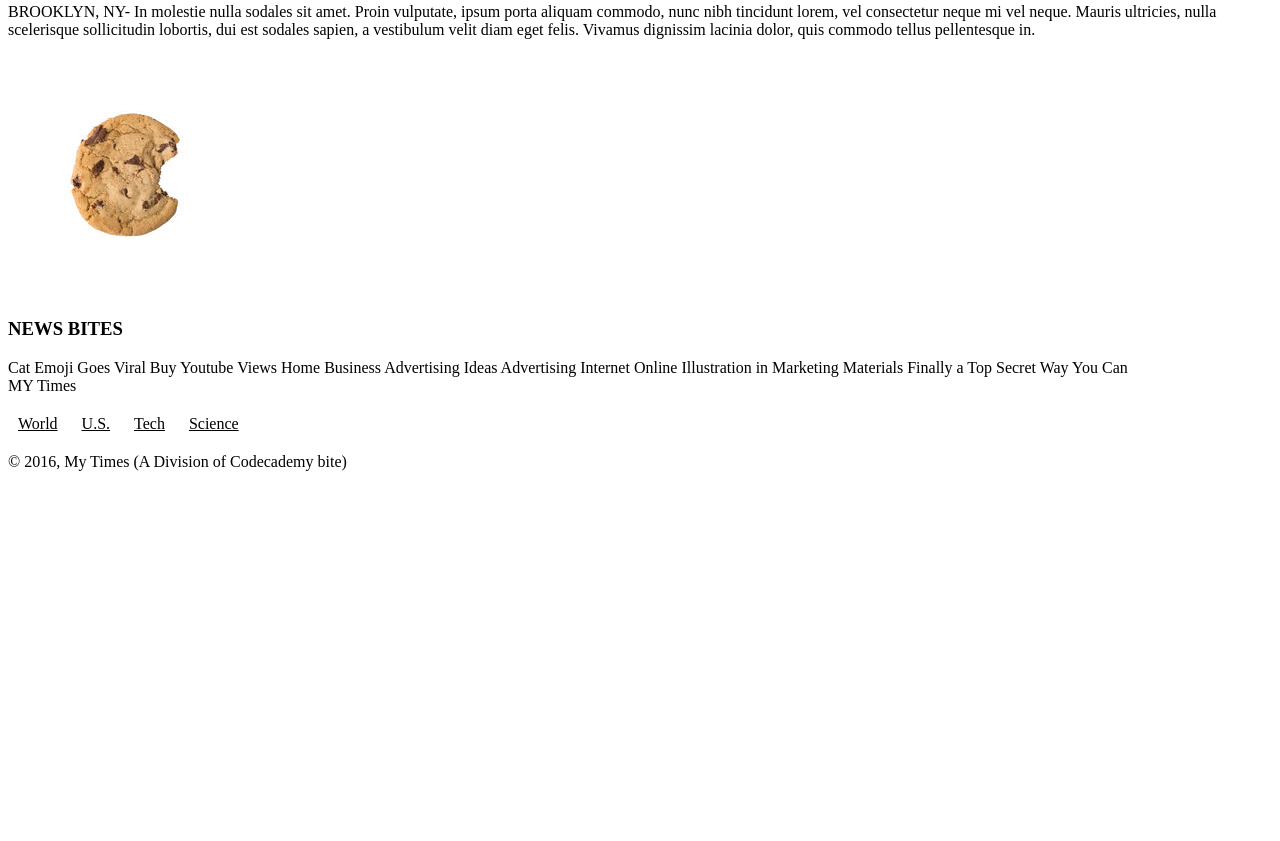
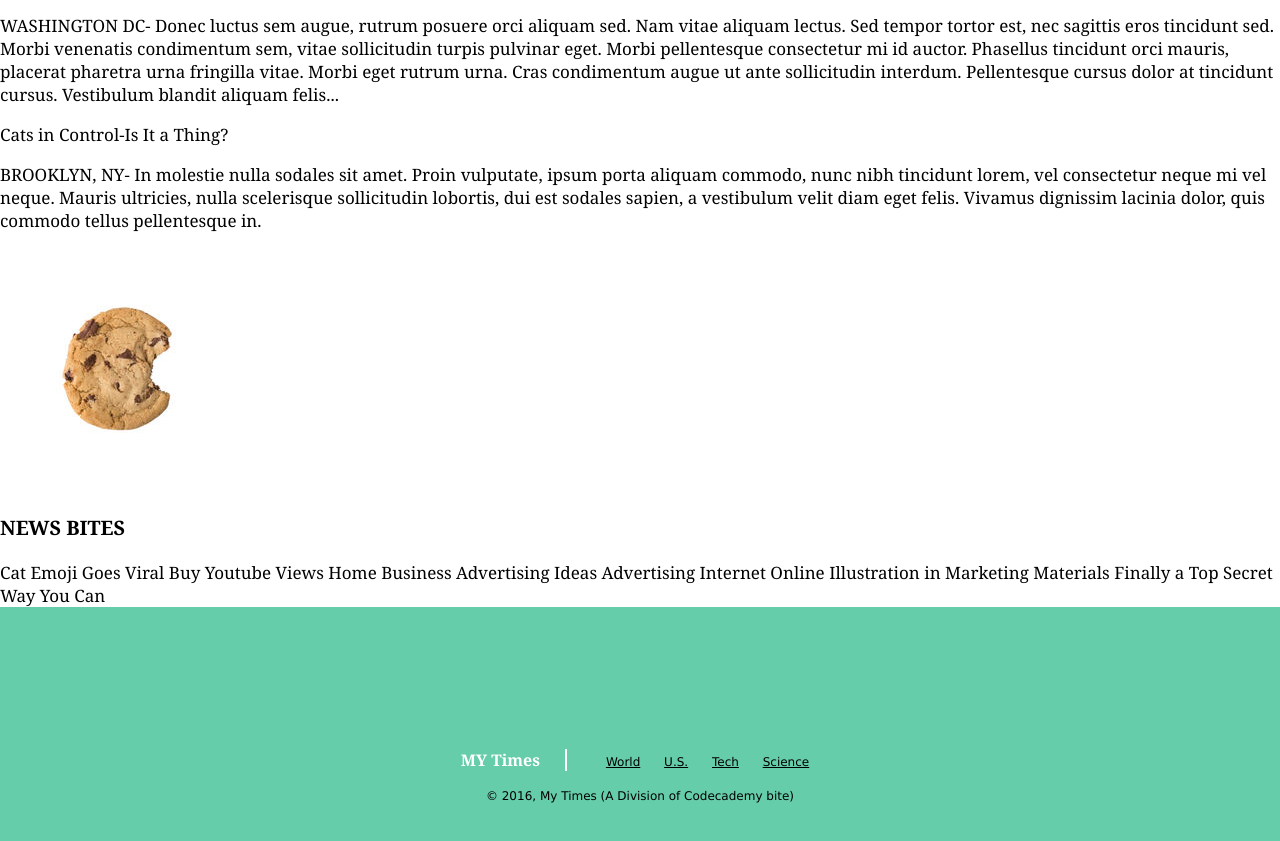
Before and after one commit to pkoukia/MyTimes, a plain HTML site: page index.html in a window 1280 px wide. Shown: the part 519-1360 px from the top of the page. Before the commit the page ends 998 px from the top, so only its background shows below. Drawn offline with Linux system fonts and the light colour scheme.

Commit message:
finish footer with style

```diff
--- a/resources/style.css
+++ b/resources/style.css
@@ -1,7 +1,16 @@
+/* Universal */
+body {
+  margin: 0;
+  font-family: "Georgia", serif;
+  font-size: 17px;
+  color: black;
+}
+
 a {
   color: black;
 }
 
+/* Header */
 nav span {
   display: inline-block;
   padding: 20px 10px;
@@ -41,3 +50,38 @@ header nav {
   height: 60px;
   margin-right: 12px;
 }
+
+/* main content */
+
+
+
+
+/* Footer */
+
+footer {
+  display: flex;
+  align-items: center;
+  justify-content: center;
+  flex-direction: column;
+  width: 100%;
+  height: 325px;
+  background-color: mediumaquamarine;
+  margin: auto;
+  font-family: "verdana", sans-serif;
+  font-size: 12px;
+}
+
+footer .title {
+  display: inline-block;
+  border-right: 2px solid white;
+  color: white;
+  padding-right: 25px;
+  font-family: "Georgia", sans-serif;
+  font-size: 16px;
+  font-weight: bold;
+}
+
+footer nav {
+  display: inline-block;
+  padding-left: 25px;
+}
```
